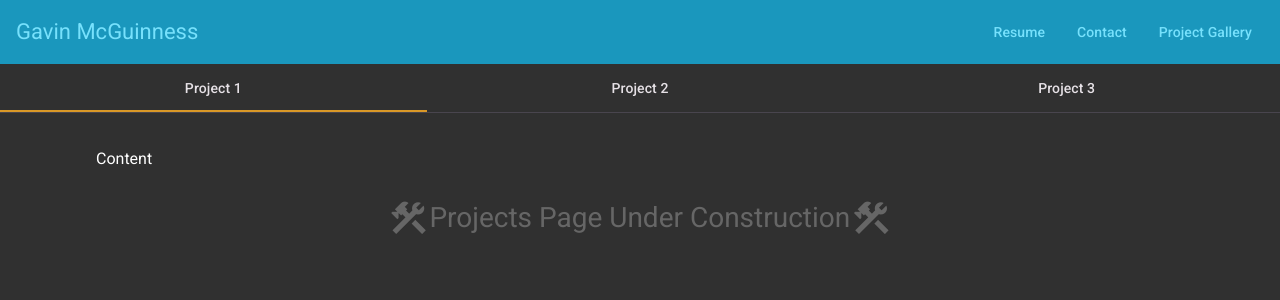
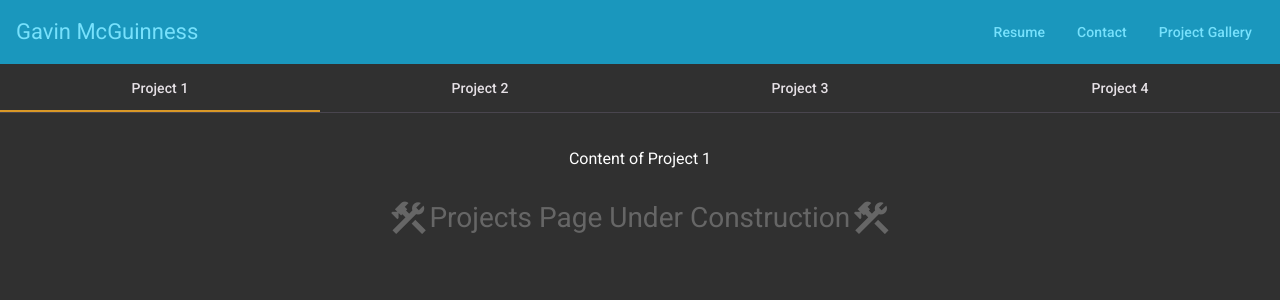
Before and after one commit to Gavin-10/resume-new, an Angular app in the folder resume-front-end/: page /projects in a window 1280 px wide. Shown: the top 300 px of the page. Built offline with nearby package versions, Linux system fonts and the light colour scheme.

Commit message:
Project page tabs done, project template generated

```diff
--- /dev/null
+++ b/resume-front-end/src/app/components/project-info/project-info.component.html
@@ -0,0 +1 @@
+<p>project-info works!</p>
--- /dev/null
+++ b/resume-front-end/src/app/interfaces/project-interface.ts
@@ -0,0 +1,2 @@
+export interface ProjectInterface {
+}
--- a/resume-front-end/src/app/pages/projects/projects.component.html
+++ b/resume-front-end/src/app/pages/projects/projects.component.html
@@ -1,30 +1,13 @@
 
-<mat-tab-group>
-  <mat-tab label="Project 1">
-    <div class="container extra-margin-top">
-        <ng-content matTabContent>
-            Content
-        </ng-content>
-    </div>
-  </mat-tab>
-  <mat-tab label="Project 2">
-    <div class="container extra-margin-top">
-        <ng-content matTabContent>
-            Content
-        </ng-content>
-    </div>
-  </mat-tab>
-  <mat-tab label="Project 3">
-    <div class="container extra-margin-top">
-        <ng-content matTabContent>
-            Content
-        </ng-content>
-    </div>
-  </mat-tab>
-</mat-tab-group>
+<nav mat-tab-nav-bar [tabPanel]="tabPanel">
+  @for (link of links; track link) {
+    <a mat-tab-link (click)="activeLink = link" [active]="activeLink == link">{{link}}</a>
+  }
+</nav>
+<mat-tab-nav-panel #tabPanel></mat-tab-nav-panel>
 
-<div class="container extra-margin-top mobile-project-view">
-    Content
+<div class="container simple-center extra-margin-top mobile-project-view">
+    Content of {{ activeLink }}
 </div>
 
 <div class="temp">
--- a/resume-front-end/src/app/pages/projects/projects.component.scss
+++ b/resume-front-end/src/app/pages/projects/projects.component.scss
@@ -2,36 +2,6 @@
 @use '../../styles/colors';
 @use '../../styles/helpers';
 @use '../../styles/breakpoints';
-@use '@angular/material' as mat;
-
-mat-tab-group {
-    @media (max-width: breakpoints.$mobile-size) {
-        display: none;
-    }
-}
-
-.mobile-controls {
-    display: none;
-    color: colors.$tertiary;
-
-    @media (max-width: breakpoints.$mobile-size) {
-        display: flex;
-        justify-content: center;
-    }
-}
-
-.nav-button {
-    width: 100%;
-    border-radius: 0;
-}
-
-.mobile-project-view {
-    display: none;
-
-    @media (max-width: breakpoints.$mobile-size) {
-        display: block;
-    }
-}
 
 .temp {
     display: flex;
@@ -49,39 +19,3 @@ mat-tab-group {
         max-width: 80%;
     }
 }
-
-.forward {
-    animation-name: moveLeft;
-    animation-name: fromRight;
-    animation-duration: 0.75s;
-}
-
-.backward {
-    animation-name: moveRight;
-    animation-name: fromLeft;
-    animation-duration: 0.75s;
-}
-
-@keyframes moveLeft {
-    to {
-        transform: translateX(-200%);
-    }
-}
-
-@keyframes moveRight {
-    to {
-        transform: translateX(200%);
-    }
-}
-
-@keyframes fromLeft {
-    from {
-        transform: translateX(-200%);
-    }
-}
-
-@keyframes fromRight {
-    from {
-        transform: translateX(200%);
-    }
-}
--- a/resume-front-end/src/app/pages/projects/projects.component.ts
+++ b/resume-front-end/src/app/pages/projects/projects.component.ts
@@ -10,13 +10,6 @@ import { MatIcon } from '@angular/material/icon';
   styleUrl: './projects.component.scss'
 })
 export class ProjectsComponent {
-  isActive = true
-
-  forward() {
-
-  }
-
-  backward() {
-
-  }
+  links = ['Project 1', 'Project 2', 'Project 3', 'Project 4'];
+  activeLink = this.links[0];
 }
```
Also changed, not shown: resume-front-end/src/app/components/project-info/project-info.component.ts (added, +11 -0 lines), resume-front-end/src/app/components/project-info/project-info.component.scss (added), 1 other file (tests, documents, lock files or other folders).
